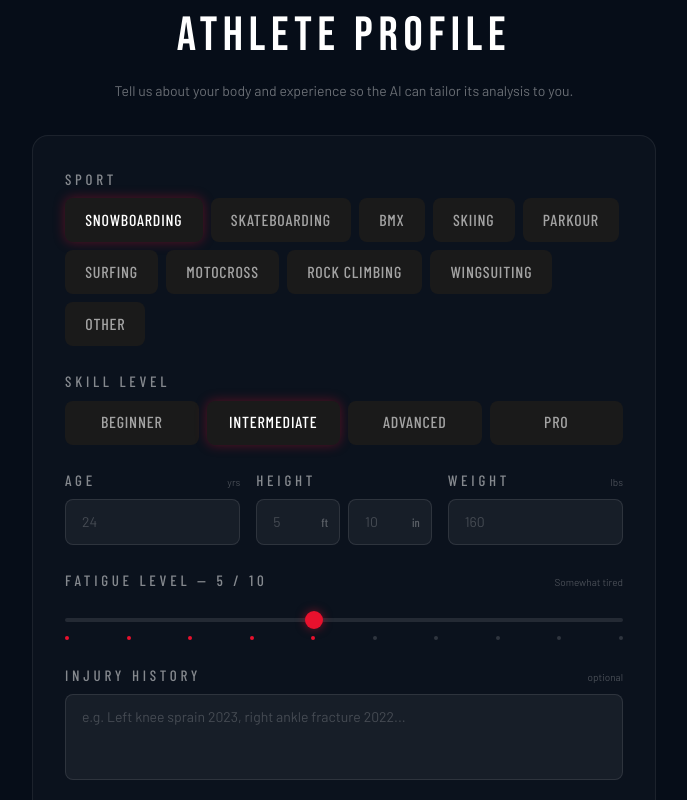
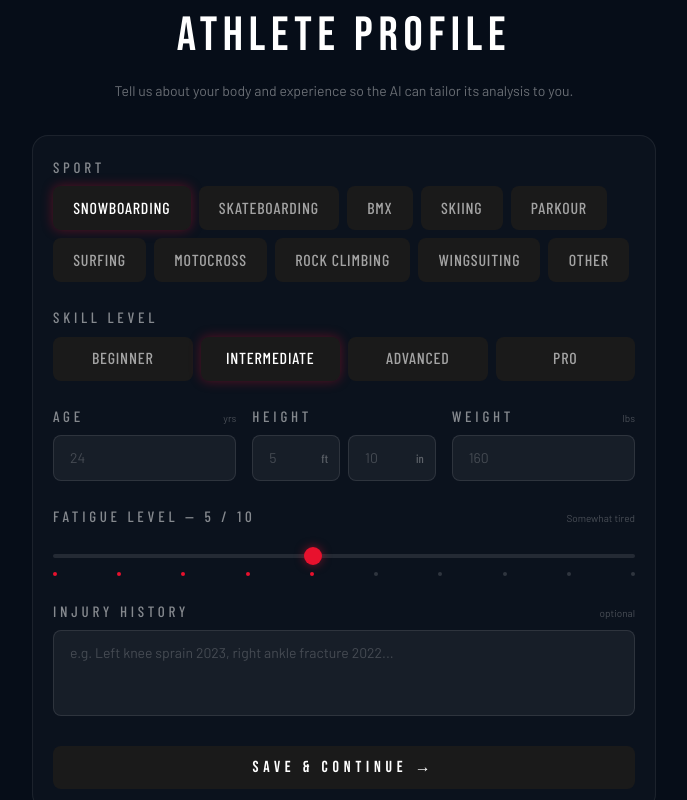
Before and after one commit to KyleKDang/redwings-ai, a React app in the folder frontend/: page / in a window 1280 px wide. Shown: the part 840-1640 px from the top of the page, without its empty margins (296-983 px from the left). Built offline with nearby package versions, Linux system fonts and the light colour scheme; the HTML template or start-up script is replaced by a standard one.

Commit message:
made sport selections visually appealing

```diff
--- a/frontend/src/App.jsx
+++ b/frontend/src/App.jsx
@@ -75,7 +75,7 @@ function App() {
             <p className="font-body text-white/40 text-sm leading-relaxed max-w-lg mb-8 text-center mx-auto">
               Tell us about your body and experience so the AI can tailor its analysis to you.
             </p>
-            <div className="bg-white/[0.025] border border-white/[0.07] rounded-2xl p-8 hover:border-[#E8112D]/25 transition-colors duration-300">
+            <div className="bg-white/[0.025] border border-white/[0.07] rounded-2xl p-5 hover:border-[#E8112D]/25 transition-colors duration-300">
               <ProfileForm onSubmit={handleProfileSave} />
             </div>
           </section>
```
